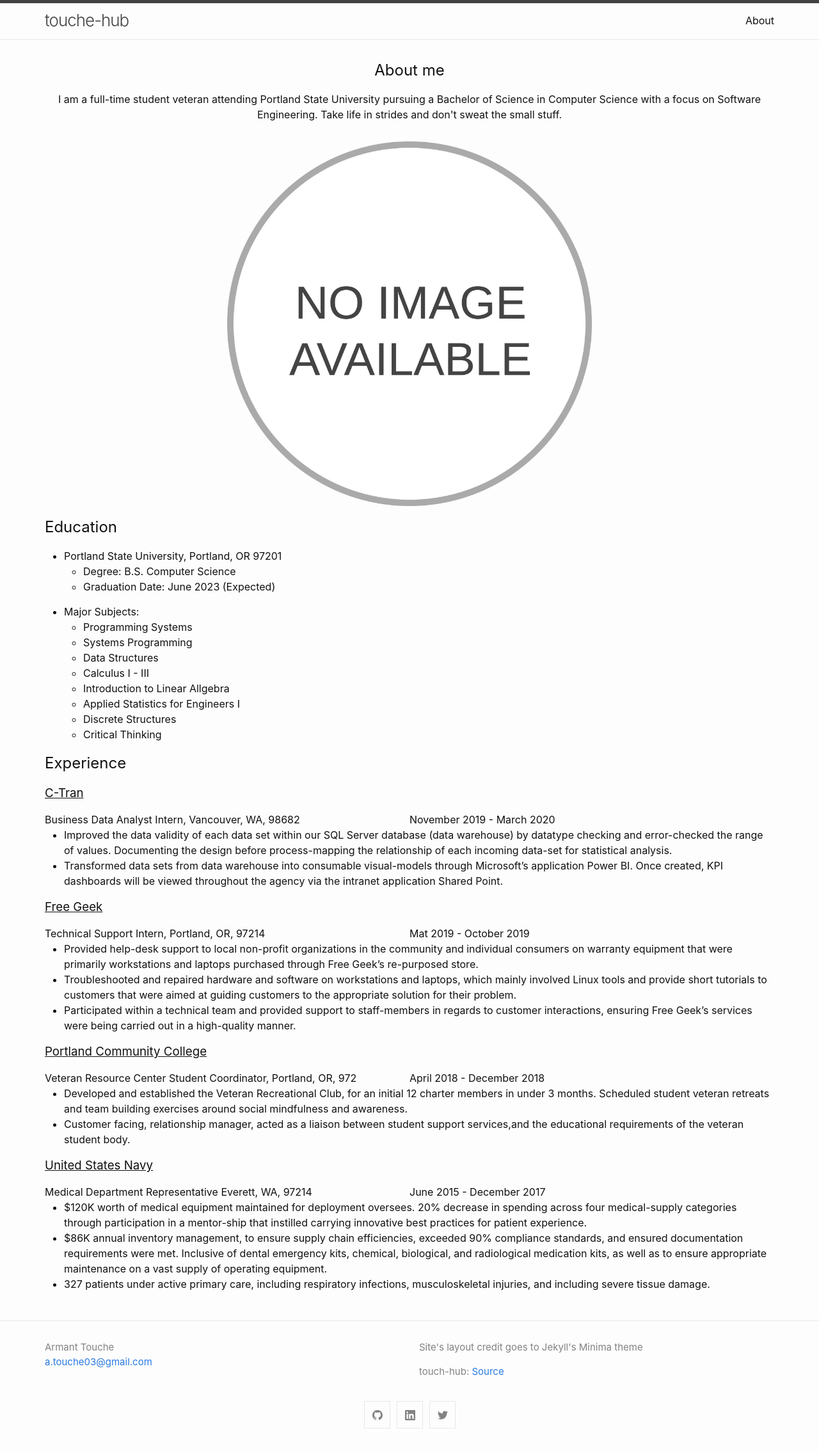
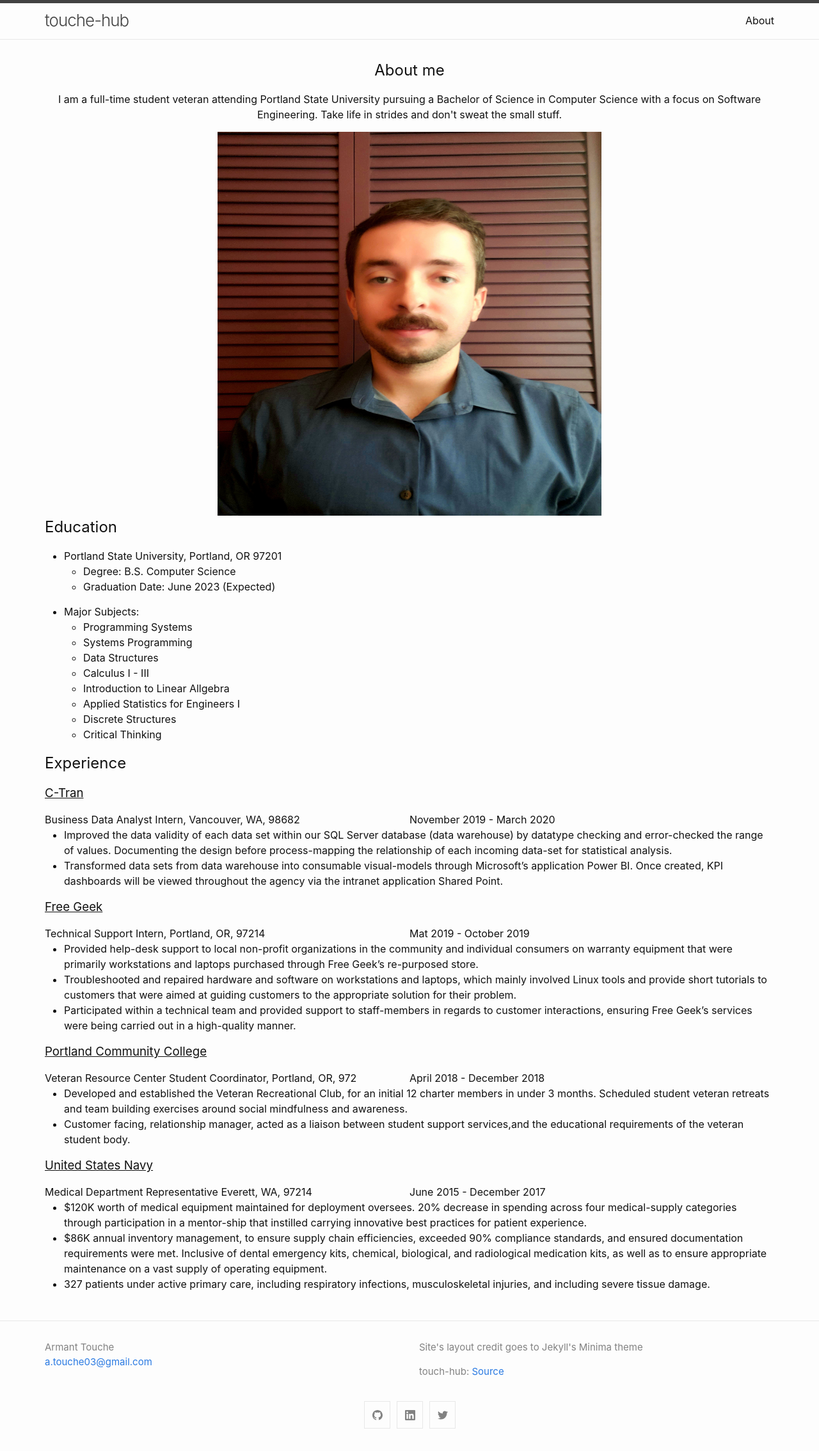
Before and after one commit to ActIII03/personal_website, a Jekyll site: the page built from about.md, in a window 1280 px wide. Shown: the whole page at 64% size. Built offline with Jekyll 4.4.1, drawn with Linux system fonts in a browser that asks for light colours.

Commit message:
Added professional pic

```diff
--- a/_includes/resume-header.html
+++ b/_includes/resume-header.html
@@ -6,6 +6,8 @@
 	I am a full-time student veteran attending Portland State University pursuing a Bachelor of Science in Computer Science with a focus on Software Engineering. Take life in strides and don't sweat the small stuff.
 </p>
 
-<img src="https://actiii03.github.io/personal_website/assets/img/profile-pic.png" width="600" height="600">
+<div class="profile-pic" >
+	<img src="https://actiii03.github.io/personal_website/assets/img/profile-pic.jpg" width="600" height="600">
+</div>
 
 </div>
--- a/_sass/minima/custom-styles.scss
+++ b/_sass/minima/custom-styles.scss
@@ -31,3 +31,7 @@
 	margin-right: 25px;
 	height: 534px;
 }
+
+.profile-pic{
+
+}
```
Also changed, not shown: assets/img/profile-pic.jpg (added), assets/img/profile-pic.png (deleted), 7 other files.
